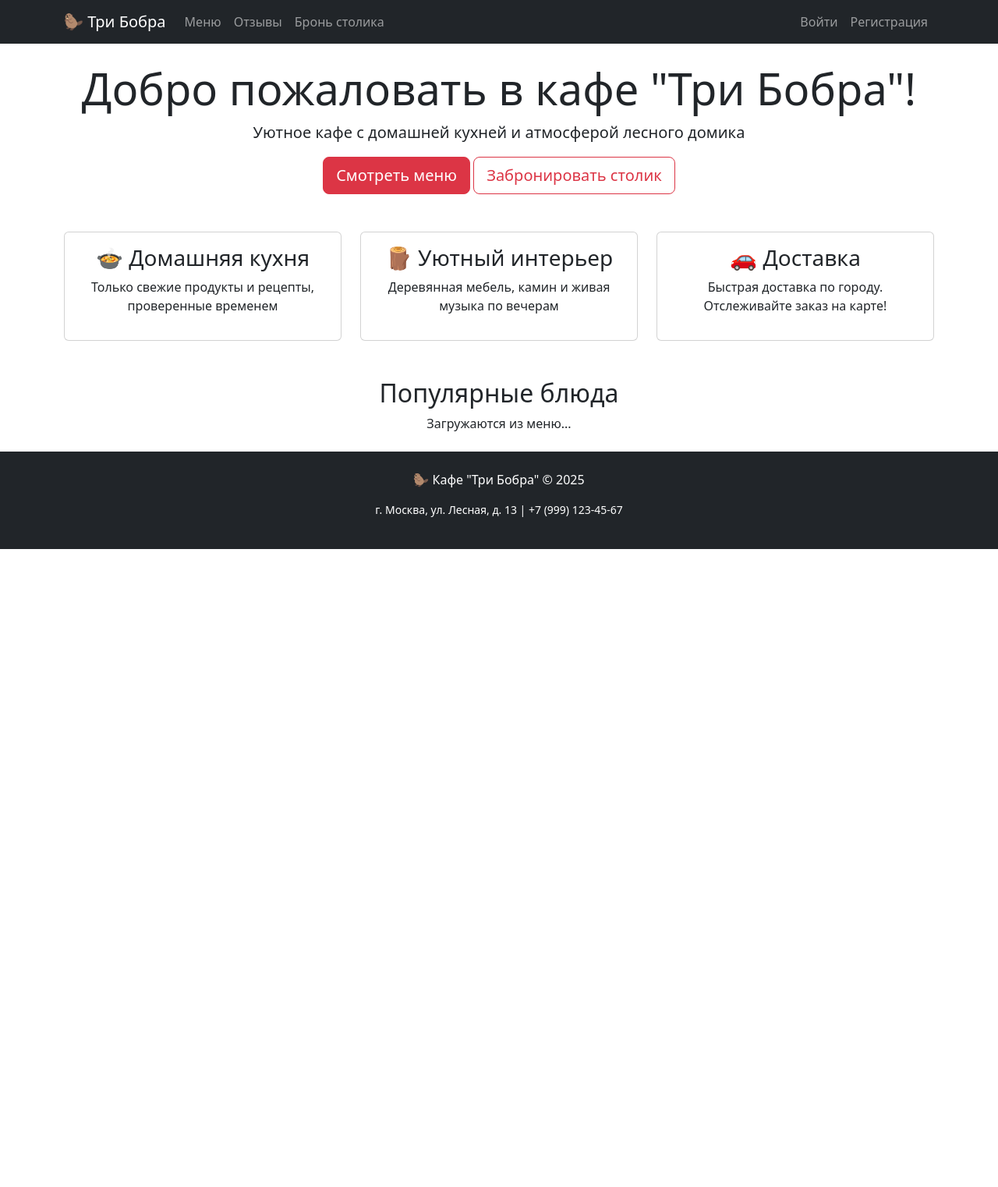
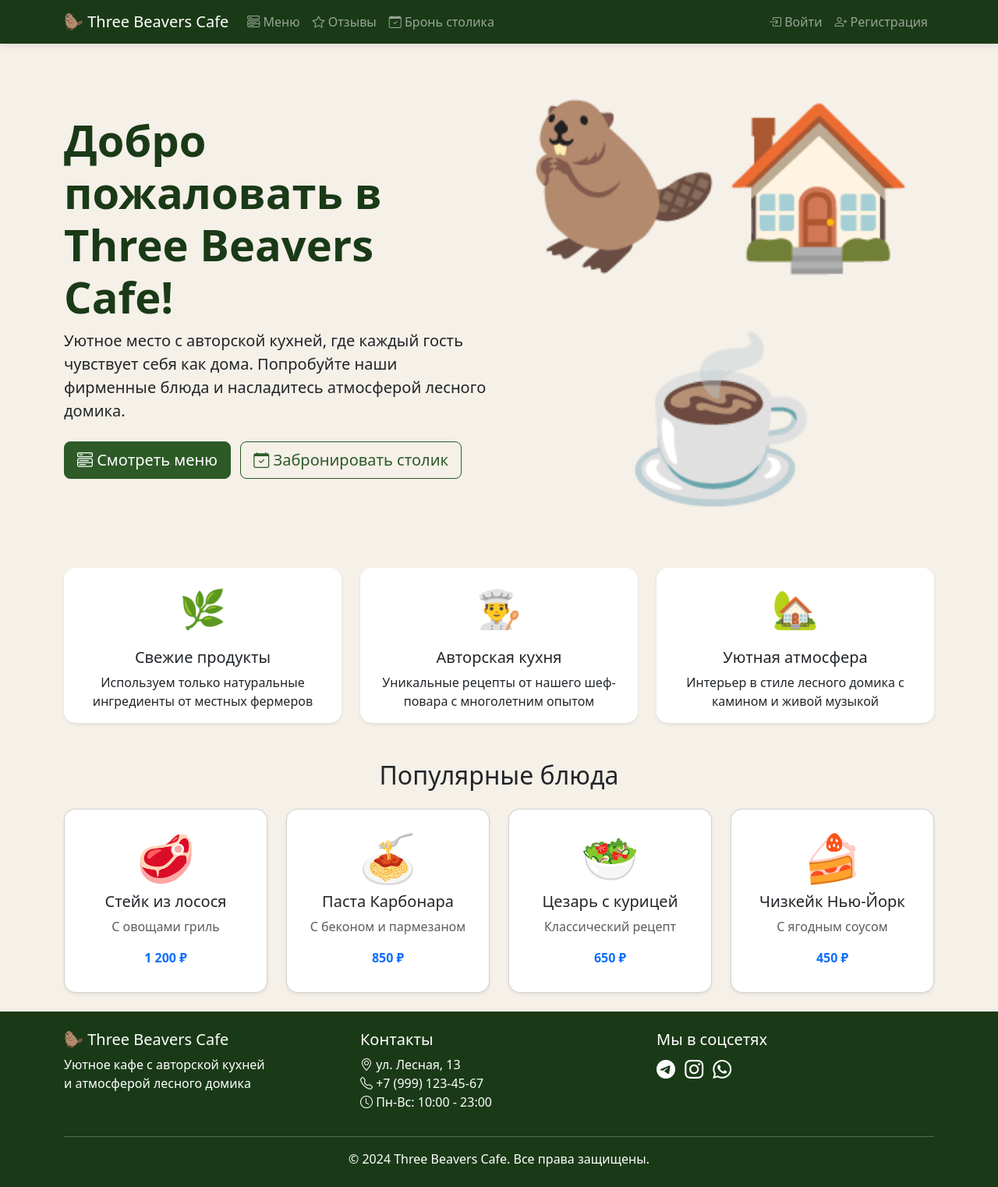
Before and after one commit to AlexRos-y/Cafe_Three_Beavers, a Flask app: template templates/index.html in a window 1280 px wide. Shown: the whole page at 78% size. Before the commit the page ends 704 px from the top, so only its background shows below. Run offline with Flask 3, Linux system fonts and the light colour scheme; the template is opened without the code that fills it, so the values that code supplies are empty.

Commit message:
fix git and added .html

```diff
--- /dev/null
+++ b/static/css/style.css
@@ -0,0 +1,119 @@
+/* Цветовая схема Three Beavers */
+:root {
+    --beaver-green: #2d5a27;
+    --beaver-dark: #1a3a17;
+    --beaver-light: #4a7c43;
+    --beaver-gold: #c4a35a;
+    --beaver-cream: #f5f0e8;
+    --beaver-brown: #6b4f3c;
+}
+
+/* Фон */
+.bg-dark-green {
+    background-color: var(--beaver-dark) !important;
+}
+
+.text-dark-green {
+    color: var(--beaver-dark);
+}
+
+/* Кнопки */
+.btn-primary {
+    background-color: var(--beaver-green);
+    border-color: var(--beaver-green);
+}
+
+.btn-primary:hover {
+    background-color: var(--beaver-dark);
+    border-color: var(--beaver-dark);
+}
+
+.btn-outline-primary {
+    color: var(--beaver-green);
+    border-color: var(--beaver-green);
+}
+
+.btn-outline-primary:hover {
+    background-color: var(--beaver-green);
+    border-color: var(--beaver-green);
+}
+
+/* Карточки */
+.card {
+    border-radius: 15px;
+    transition: transform 0.3s, box-shadow 0.3s;
+}
+
+.card:hover {
+    transform: translateY(-5px);
+    box-shadow: 0 8px 25px rgba(0, 0, 0, 0.15) !important;
+}
+
+/* Иконки преимуществ */
+.feature-icon {
+    font-size: 48px;
+    margin-bottom: 15px;
+}
+
+/* Навигация */
+.navbar {
+    box-shadow: 0 2px 10px rgba(0, 0, 0, 0.1);
+}
+
+.nav-link {
+    transition: color 0.3s;
+}
+
+.nav-link:hover {
+    color: var(--beaver-gold) !important;
+}
+
+/* Подвал */
+footer {
+    background-color: var(--beaver-dark);
+}
+
+footer a {
+    text-decoration: none;
+    transition: color 0.3s;
+}
+
+footer a:hover {
+    color: var(--beaver-gold) !important;
+}
+
+/* Общие стили */
+body {
+    background-color: var(--beaver-cream);
+    min-height: 100vh;
+    display: flex;
+    flex-direction: column;
+}
+
+main {
+    flex: 1;
+}
+
+/* Рейтинг звезды */
+.star-rating {
+    color: var(--beaver-gold);
+    font-size: 24px;
+}
+
+/* Кастомный скроллбар */
+::-webkit-scrollbar {
+    width: 10px;
+}
+
+::-webkit-scrollbar-track {
+    background: var(--beaver-cream);
+}
+
+::-webkit-scrollbar-thumb {
+    background: var(--beaver-green);
+    border-radius: 5px;
+}
+
+::-webkit-scrollbar-thumb:hover {
+    background: var(--beaver-dark);
+}
--- a/templates/base.html
+++ b/templates/base.html
@@ -3,17 +3,21 @@
 <head>
     <meta charset="UTF-8">
     <meta name="viewport" content="width=device-width, initial-scale=1.0">
-    <title>{% block title %}Кафе "Три Бобра"{% endblock %}</title>
-
-    <link href="https://cdn.jsdelivr.net/npm/bootstrap@5.3.0/dist/css/bootstrap.min.css" rel="stylesheet">
-    <link rel="stylesheet" href="{{ url_for('static', filename='css/style.css') }}">
+    <title>{% block title %}Three Beavers Cafe{% endblock %}</title>
+    <!-- Bootstrap 5 CSS -->
+    <link href="https://cdn.jsdelivr.net/npm/bootstrap@5.3.2/dist/css/bootstrap.min.css" rel="stylesheet">
+    <!-- Bootstrap Icons -->
+    <link href="https://cdn.jsdelivr.net/npm/bootstrap-icons@1.11.2/font/bootstrap-icons.css" rel="stylesheet">
+    <!-- Свой CSS -->
+    <link href="{{ url_for('static', filename='css/style.css') }}" rel="stylesheet">
+    {% block extra_css %}{% endblock %}
 </head>
 <body>
-
-    <nav class="navbar navbar-expand-lg navbar-dark bg-dark">
+    <!-- Навигация -->
+    <nav class="navbar navbar-expand-lg navbar-dark bg-dark-green sticky-top">
         <div class="container">
             <a class="navbar-brand" href="{{ url_for('main.index') }}">
-                🦫 Три Бобра
+                🦫 Three Beavers Cafe
             </a>
             <button class="navbar-toggler" type="button" data-bs-toggle="collapse" data-bs-target="#navbarNav">
                 <span class="navbar-toggler-icon"></span>
@@ -21,35 +25,56 @@
             <div class="collapse navbar-collapse" id="navbarNav">
                 <ul class="navbar-nav me-auto">
                     <li class="nav-item">
-                        <a class="nav-link" href="{{ url_for('menu.menu_list') }}">Меню</a>
+                        <a class="nav-link" href="{{ url_for('menu.menu') }}">
+                            <i class="bi bi-menu-button-wide"></i> Меню
+                        </a>
                     </li>
                     <li class="nav-item">
-                        <a class="nav-link" href="{{ url_for('reviews.review_list') }}">Отзывы</a>
+                        <a class="nav-link" href="{{ url_for('reviews.reviews') }}">
+                            <i class="bi bi-star"></i> Отзывы
+                        </a>
                     </li>
                     <li class="nav-item">
-                        <a class="nav-link" href="{{ url_for('booking.book_table') }}">Бронь столика</a>
+                        <a class="nav-link" href="{{ url_for('booking.booking') }}">
+                            <i class="bi bi-calendar-check"></i> Бронь столика
+                        </a>
                     </li>
                 </ul>
                 <ul class="navbar-nav">
                     {% if current_user.is_authenticated %}
                     <li class="nav-item">
-                            <a class="nav-link" href="{{ url_for('cart.view_cart') }}">
-                                🛒 Корзина
-                                <span class="badge bg-danger" id="cart-count">0</span>
+                        <a class="nav-link" href="{{ url_for('cart.cart') }}">
+                            <i class="bi bi-cart"></i> Корзина
+                            <span id="cart-count" class="badge bg-warning text-dark">0</span>
+                        </a>
+                    </li>
+                    <li class="nav-item dropdown">
+                        <a class="nav-link dropdown-toggle" href="#" role="button" data-bs-toggle="dropdown">
+                            <i class="bi bi-person-circle"></i> {{ current_user.username }}
+                        </a>
+                        <ul class="dropdown-menu">
+                            <li><a class="dropdown-item" href="{{ url_for('orders.orders') }}">
+                                <i class="bi bi-bag"></i> Мои заказы
+                            </a></li>
+                            <li><a class="dropdown-item" href="{{ url_for('booking.my_bookings') }}">
+                                <i class="bi bi-calendar"></i> Мои брони
+                            </a></li>
+                            <li><hr class="dropdown-divider"></li>
+                            <li><a class="dropdown-item text-danger" href="{{ url_for('auth.logout') }}">
+                                <i class="bi bi-box-arrow-right"></i> Выйти
+                            </a></li>
+                        </ul>
+                    </li>
+                    {% else %}
+                    <li class="nav-item">
+                        <a class="nav-link" href="{{ url_for('auth.login') }}">
+                            <i class="bi bi-box-arrow-in-right"></i> Войти
                         </a>
                     </li>
                     <li class="nav-item">
-                            <a class="nav-link" href="{{ url_for('auth.profile') }}">{{ current_user.username }}</a>
-                        </li>
-                        <li class="nav-item">
-                            <a class="nav-link" href="{{ url_for('auth.logout') }}">Выйти</a>
-                        </li>
-                    {% else %}
-                        <li class="nav-item">
-                            <a class="nav-link" href="{{ url_for('auth.login') }}">Войти</a>
-                        </li>
-                        <li class="nav-item">
-                            <a class="nav-link" href="{{ url_for('auth.register') }}">Регистрация</a>
+                        <a class="nav-link" href="{{ url_for('auth.register') }}">
+                            <i class="bi bi-person-plus"></i> Регистрация
+                        </a>
                     </li>
                     {% endif %}
                 </ul>
@@ -57,28 +82,55 @@
         </div>
     </nav>
 
-    <main class="container my-4">
+    <!-- Сообщения Flash -->
     {% with messages = get_flashed_messages(with_categories=true) %}
         {% if messages %}
+        <div class="container mt-3">
             {% for category, message in messages %}
             <div class="alert alert-{{ category }} alert-dismissible fade show" role="alert">
                 {{ message }}
                 <button type="button" class="btn-close" data-bs-dismiss="alert"></button>
             </div>
             {% endfor %}
+        </div>
         {% endif %}
     {% endwith %}
 
+    <!-- Основной контент -->
+    <main class="py-4">
         {% block content %}{% endblock %}
     </main>
 
-    <footer class="bg-dark text-white py-4 mt-auto">
-        <div class="container text-center">
-            <p>🦫 Кафе "Три Бобра" © 2025</p>
-            <p class="small">г. Москва, ул. Лесная, д. 13 | +7 (999) 123-45-67</p>
+    <!-- Подвал -->
+    <footer class="bg-dark-green text-white py-4 mt-auto">
+        <div class="container">
+            <div class="row">
+                <div class="col-md-4">
+                    <h5>🦫 Three Beavers Cafe</h5>
+                    <p>Уютное кафе с авторской кухней<br>и атмосферой лесного домика</p>
+                </div>
+                <div class="col-md-4">
+                    <h5>Контакты</h5>
+                    <p>
+                        <i class="bi bi-geo-alt"></i> ул. Лесная, 13<br>
+                        <i class="bi bi-telephone"></i> +7 (999) 123-45-67<br>
+                        <i class="bi bi-clock"></i> Пн-Вс: 10:00 - 23:00
+                    </p>
+                </div>
+                <div class="col-md-4">
+                    <h5>Мы в соцсетях</h5>
+                    <a href="#" class="text-white me-2"><i class="bi bi-telegram fs-4"></i></a>
+                    <a href="#" class="text-white me-2"><i class="bi bi-instagram fs-4"></i></a>
+                    <a href="#" class="text-white"><i class="bi bi-whatsapp fs-4"></i></a>
+                </div>
+            </div>
+            <hr>
+            <p class="text-center mb-0">&copy; 2024 Three Beavers Cafe. Все права защищены.</p>
         </div>
     </footer>
-    <script src="https://cdn.jsdelivr.net/npm/bootstrap@5.3.0/dist/js/bootstrap.bundle.min.js"></script>
-    {% block scripts %}{% endblock %}
+
+    <!-- Bootstrap 5 JS -->
+    <script src="https://cdn.jsdelivr.net/npm/bootstrap@5.3.2/dist/js/bootstrap.bundle.min.js"></script>
+    {% block extra_js %}{% endblock %}
 </body>
 </html>
--- a/templates/index.html
+++ b/templates/index.html
@@ -1,44 +1,104 @@
 {% extends "base.html" %}
 
-{% block title %}Главная - Кафе "Три Бобра"{% endblock %}
+{% block title %}Three Beavers Cafe - Главная{% endblock %}
 
 {% block content %}
-<div class="text-center mb-5">
-    <h1 class="display-4">Добро пожаловать в кафе "Три Бобра"!</h1>
-    <p class="lead">Уютное кафе с домашней кухней и атмосферой лесного домика</p>
-    <a href="{{ url_for('menu.menu_list') }}" class="btn btn-danger btn-lg">Смотреть меню</a>
-    <a href="{{ url_for('booking.book_table') }}" class="btn btn-outline-danger btn-lg">Забронировать столик</a>
+<div class="container">
+    <!-- Hero Section -->
+    <div class="row align-items-center mb-5">
+        <div class="col-lg-6">
+            <h1 class="display-4 fw-bold text-dark-green">Добро пожаловать в Three Beavers Cafe!</h1>
+            <p class="lead">Уютное место с авторской кухней, где каждый гость чувствует себя как дома. Попробуйте наши фирменные блюда и насладитесь атмосферой лесного домика.</p>
+            <div class="mt-4">
+                <a href="{{ url_for('menu.menu') }}" class="btn btn-primary btn-lg me-2">
+                    <i class="bi bi-menu-button-wide"></i> Смотреть меню
+                </a>
+                <a href="{{ url_for('booking.booking') }}" class="btn btn-outline-primary btn-lg">
+                    <i class="bi bi-calendar-check"></i> Забронировать столик
+                </a>
+            </div>
+        </div>
+        <div class="col-lg-6 text-center">
+            <div class="hero-image">
+                <span style="font-size: 200px;">🦫🏠☕</span>
+            </div>
+        </div>
     </div>
 
-<div class="row mb-5">
+    <!-- Преимущества -->
+    <div class="row g-4 mb-5">
         <div class="col-md-4">
-        <div class="card h-100">
+            <div class="card h-100 border-0 shadow-sm">
                 <div class="card-body text-center">
-                <h3>🍲 Домашняя кухня</h3>
-                <p>Только свежие продукты и рецепты, проверенные временем</p>
+                    <div class="feature-icon">🌿</div>
+                    <h5 class="card-title">Свежие продукты</h5>
+                    <p class="card-text">Используем только натуральные ингредиенты от местных фермеров</p>
                 </div>
             </div>
         </div>
         <div class="col-md-4">
-        <div class="card h-100">
+            <div class="card h-100 border-0 shadow-sm">
                 <div class="card-body text-center">
-                <h3>🪵 Уютный интерьер</h3>
-                <p>Деревянная мебель, камин и живая музыка по вечерам</p>
+                    <div class="feature-icon">👨‍🍳</div>
+                    <h5 class="card-title">Авторская кухня</h5>
+                    <p class="card-text">Уникальные рецепты от нашего шеф-повара с многолетним опытом</p>
                 </div>
             </div>
         </div>
         <div class="col-md-4">
-        <div class="card h-100">
+            <div class="card h-100 border-0 shadow-sm">
                 <div class="card-body text-center">
-                <h3>🚗 Доставка</h3>
-                <p>Быстрая доставка по городу. Отслеживайте заказ на карте!</p>
+                    <div class="feature-icon">🏡</div>
+                    <h5 class="card-title">Уютная атмосфера</h5>
+                    <p class="card-text">Интерьер в стиле лесного домика с камином и живой музыкой</p>
                 </div>
             </div>
         </div>
     </div>
 
-<div class="text-center">
-    <h2>Популярные блюда</h2>
-    <p>Загружаются из меню...</p>
+    <!-- Популярные блюда -->
+    <h2 class="text-center mb-4">Популярные блюда</h2>
+    <div class="row g-4">
+        <div class="col-md-3">
+            <div class="card h-100 shadow-sm">
+                <div class="card-body text-center">
+                    <span style="font-size: 60px;">🥩</span>
+                    <h5 class="card-title">Стейк из лосося</h5>
+                    <p class="text-muted">С овощами гриль</p>
+                    <p class="fw-bold text-primary">1 200 ₽</p>
+                </div>
+            </div>
+        </div>
+        <div class="col-md-3">
+            <div class="card h-100 shadow-sm">
+                <div class="card-body text-center">
+                    <span style="font-size: 60px;">🍝</span>
+                    <h5 class="card-title">Паста Карбонара</h5>
+                    <p class="text-muted">С беконом и пармезаном</p>
+                    <p class="fw-bold text-primary">850 ₽</p>
+                </div>
+            </div>
+        </div>
+        <div class="col-md-3">
+            <div class="card h-100 shadow-sm">
+                <div class="card-body text-center">
+                    <span style="font-size: 60px;">🥗</span>
+                    <h5 class="card-title">Цезарь с курицей</h5>
+                    <p class="text-muted">Классический рецепт</p>
+                    <p class="fw-bold text-primary">650 ₽</p>
+                </div>
+            </div>
+        </div>
+        <div class="col-md-3">
+            <div class="card h-100 shadow-sm">
+                <div class="card-body text-center">
+                    <span style="font-size: 60px;">🍰</span>
+                    <h5 class="card-title">Чизкейк Нью-Йорк</h5>
+                    <p class="text-muted">С ягодным соусом</p>
+                    <p class="fw-bold text-primary">450 ₽</p>
+                </div>
+            </div>
+        </div>
+    </div>
 </div>
 {% endblock %}
```
Also changed, not shown: 1 other file. Lines whose indentation alone changed are shown as unchanged.
